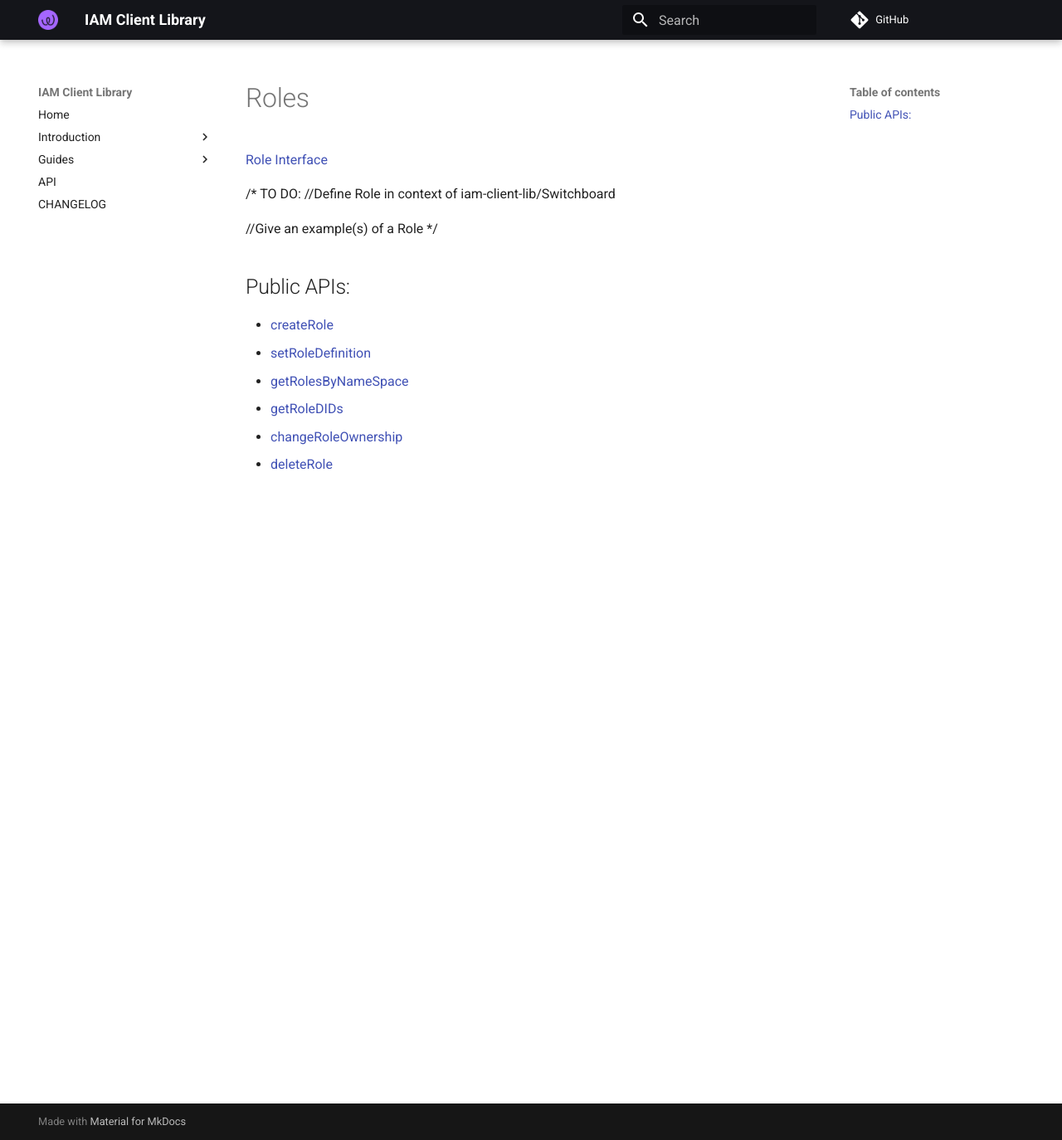
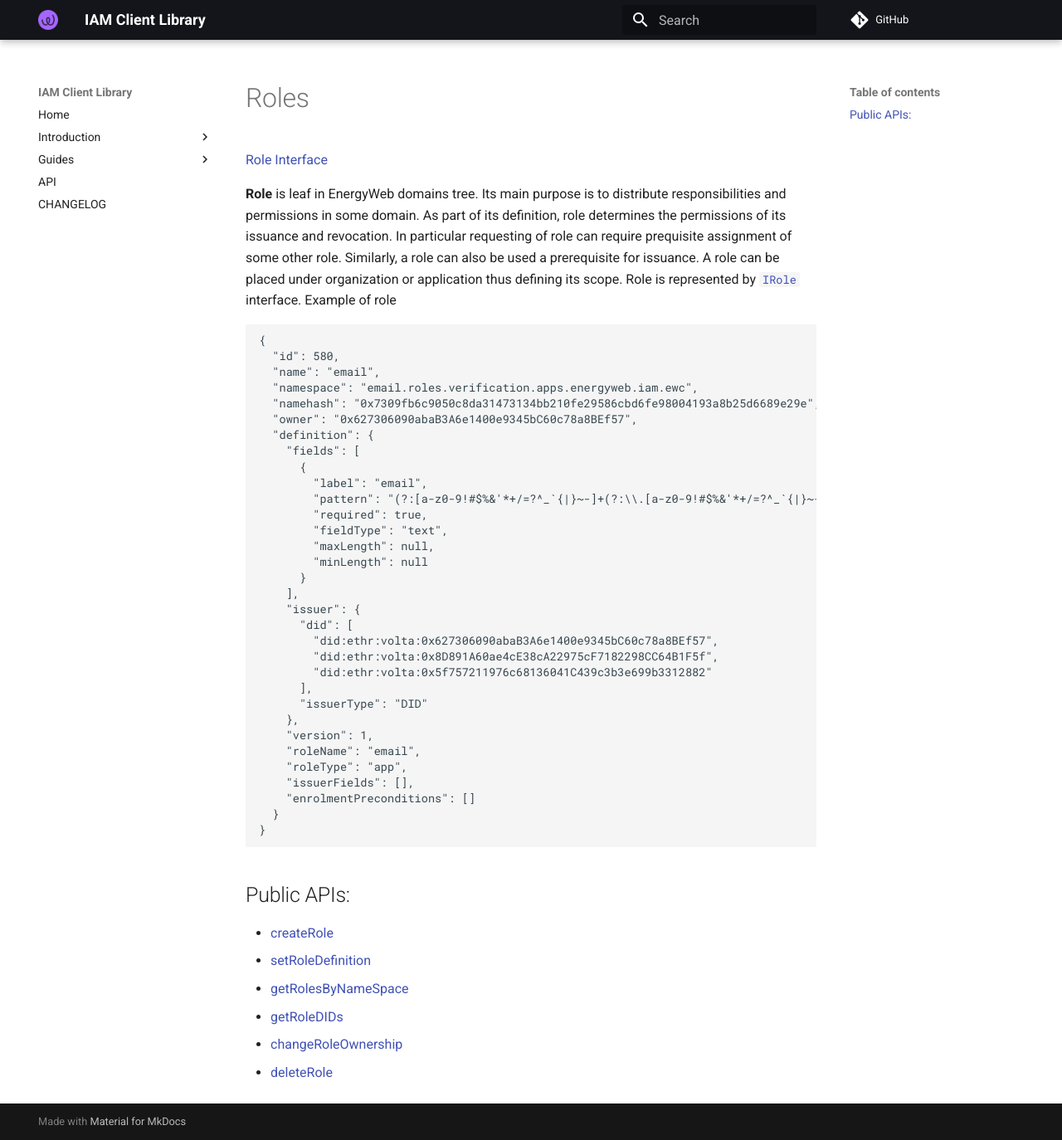
Before and after one commit to energywebfoundation/iam-client-lib, an MkDocs documentation site: the page built from docs/guides/role.md, in a window 1280 px wide and 1374 px high. Shown: the whole window at 83% size. Built offline with MkDocs 1.6.1 and Material for MkDocs 9.7.7, drawn with Linux system fonts in a browser that asks for light colours; comment, search, counter and statistics services are not loaded.

Commit message:
docs: application guide

````diff
--- a/docs/guides/role.md
+++ b/docs/guides/role.md
@@ -1,17 +1,57 @@
 # Roles
+
 [Role Interface](../api/interfaces/cacheServerClient_cacheServerClient_types.IRole.md)
 
-/*
-TO DO:
-//Define Role in context of iam-client-lib/Switchboard
+**Role** is leaf in EnergyWeb domains tree. Its main purpose is to distribute responsibilities
+and permissions in some domain. As part of its definition, role determines the permissions of its
+issuance and revoсation. In particular requesting of role can require prequisite assignment
+of some other role.
+Similarly, a role can also be used a prerequisite for issuance.
+A role can be placed under organization or
+application thus defining its scope.
+Role is represented by [`IRole`](../api/interfaces/IRole.md) interface.
+Example of role
 
-//Give an example(s) of a Role
-*/
+```
+{
+  "id": 580,
+  "name": "email",
+  "namespace": "email.roles.verification.apps.energyweb.iam.ewc",
+  "namehash": "0x7309fb6c9050c8da31473134bb210fe29586cbd6fe98004193a8b25d6689e29e",
+  "owner": "0x627306090abaB3A6e1400e9345bC60c78a8BEf57",
+  "definition": {
+    "fields": [
+      {
+        "label": "email",
+        "pattern": "(?:[a-z0-9!#$%&'*+/=?^_`{|}~-]+(?:\\.[a-z0-9!#$%&'*+/=?^_`{|}~-]+)*|\"(?:[\\x01-\\x08\\x0b\\x0c\\x0e-\\x1f\\x21\\x23-\\x5b\\x5d-\\x7f]|\\\\[\\x01-\\x09\\x0b\\x0c\\x0e-\\x7f])*\")@(?:(?:[a-z0-9](?:[a-z0-9-]*[a-z0-9])?\\.)+[a-z0-9](?:[a-z0-9-]*[a-z0-9])?|\\[(?:(?:(2(5[0-5]|[0-4][0-9])|1[0-9][0-9]|[1-9]?[0-9]))\\.){3}(?:(2(5[0-5]|[0-4][0-9])|1[0-9][0-9]|[1-9]?[0-9])|[a-z0-9-]*[a-z0-9]:(?:[\\x01-\\x08\\x0b\\x0c\\x0e-\\x1f\\x21-\\x5a\\x53-\\x7f]|\\\\[\\x01-\\x09\\x0b\\x0c\\x0e-\\x7f])+)\\])",
+        "required": true,
+        "fieldType": "text",
+        "maxLength": null,
+        "minLength": null
+      }
+    ],
+    "issuer": {
+      "did": [
+        "did:ethr:volta:0x627306090abaB3A6e1400e9345bC60c78a8BEf57",
+        "did:ethr:volta:0x8D891A60ae4cE38cA22975cF7182298CC64B1F5f",
+        "did:ethr:volta:0x5f757211976c68136041C439c3b3e699b3312882"
+      ],
+      "issuerType": "DID"
+    },
+    "version": 1,
+    "roleName": "email",
+    "roleType": "app",
+    "issuerFields": [],
+    "enrolmentPreconditions": []
+  }
+}
+```
 
 ## Public APIs:
-- [createRole](../api/classes/iam.IAM.md#createrole)
-- [setRoleDefinition](../api/classes/iam.IAM.md#setroledefinition)
-- [getRolesByNameSpace](../api/classes/iam.IAM.md#getrolesbynamespace)
-- [getRoleDIDs](../api/classes/iam.IAM.md#getroledids)
-- [changeRoleOwnership](../api/classes/iam.IAM.md#changeroleownership)
-- [deleteRole](../api/classes/iam.IAM.md#deleterole)
+
+-   [createRole](../api/classes/iam.IAM.md#createrole)
+-   [setRoleDefinition](../api/classes/iam.IAM.md#setroledefinition)
+-   [getRolesByNameSpace](../api/classes/iam.IAM.md#getrolesbynamespace)
+-   [getRoleDIDs](../api/classes/iam.IAM.md#getroledids)
+-   [changeRoleOwnership](../api/classes/iam.IAM.md#changeroleownership)
+-   [deleteRole](../api/classes/iam.IAM.md#deleterole)
````
Also changed, not shown: docs/guides/application.md (+25 -8 lines), docs/guides/organization.md (+4 -4 lines).
